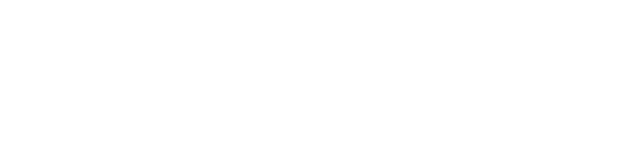
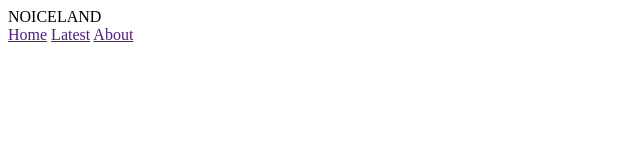
Before and after one commit to maxchristensen/team-gorlsslay-website-recreation, a plain HTML site: page index.html in a window 1280 px wide. Shown: the whole page, without its empty margins (0-640 px from the left). Drawn offline with Linux system fonts and the light colour scheme; a web font is replaced by a local one.

Commit message:
navigation

```diff
--- a/index.html
+++ b/index.html
@@ -8,7 +8,18 @@
     <title>GIRLS SLAY</title>
 </head>
 <body>
-
+    <div class="navigation-container">
+        <div class="navigation">
+            <div class="nav-brand">
+                NOICELAND
+            </div>
+            <div class="nav-links">
+                <a href="">Home</a>
+                <a href="">Latest</a>
+                <a href="">About</a>
+            </div>
+        </div>
+    </div>
 
     <script src="./js/index.js"></script>
 </body>
```
